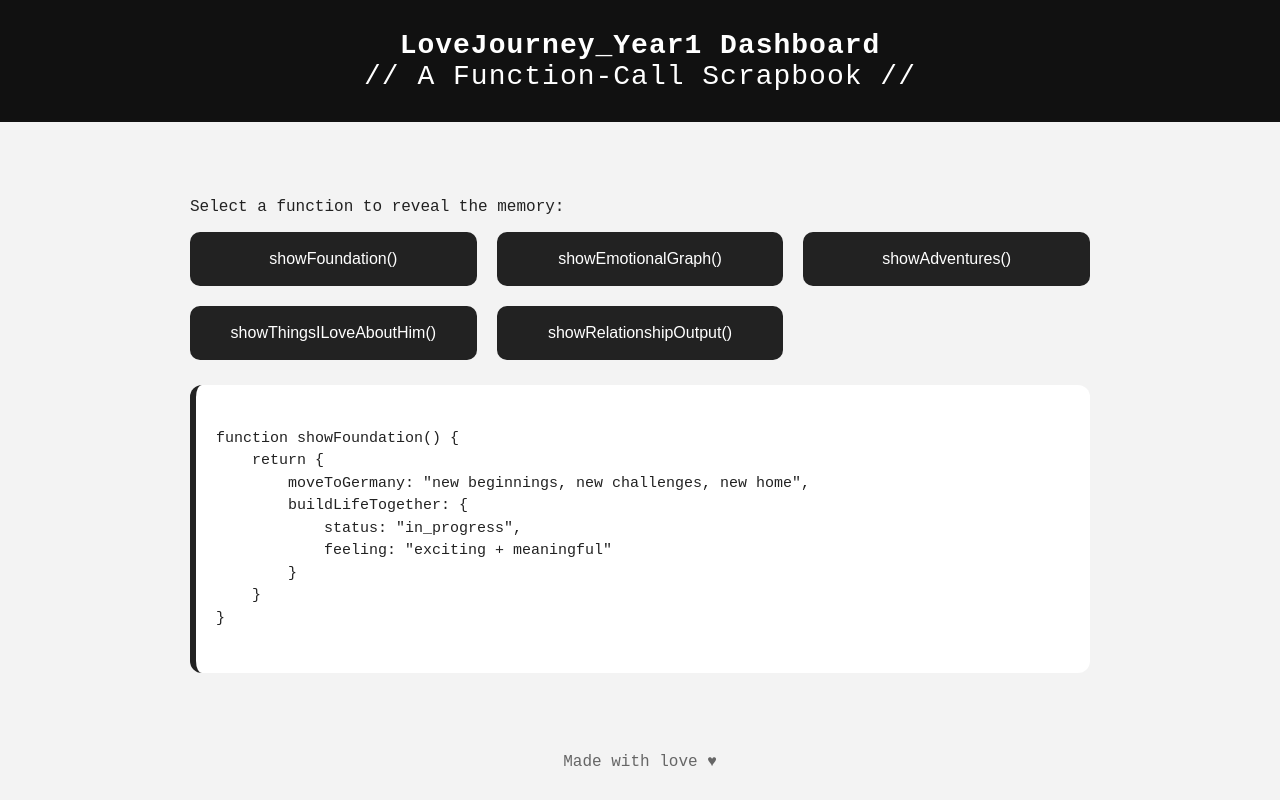
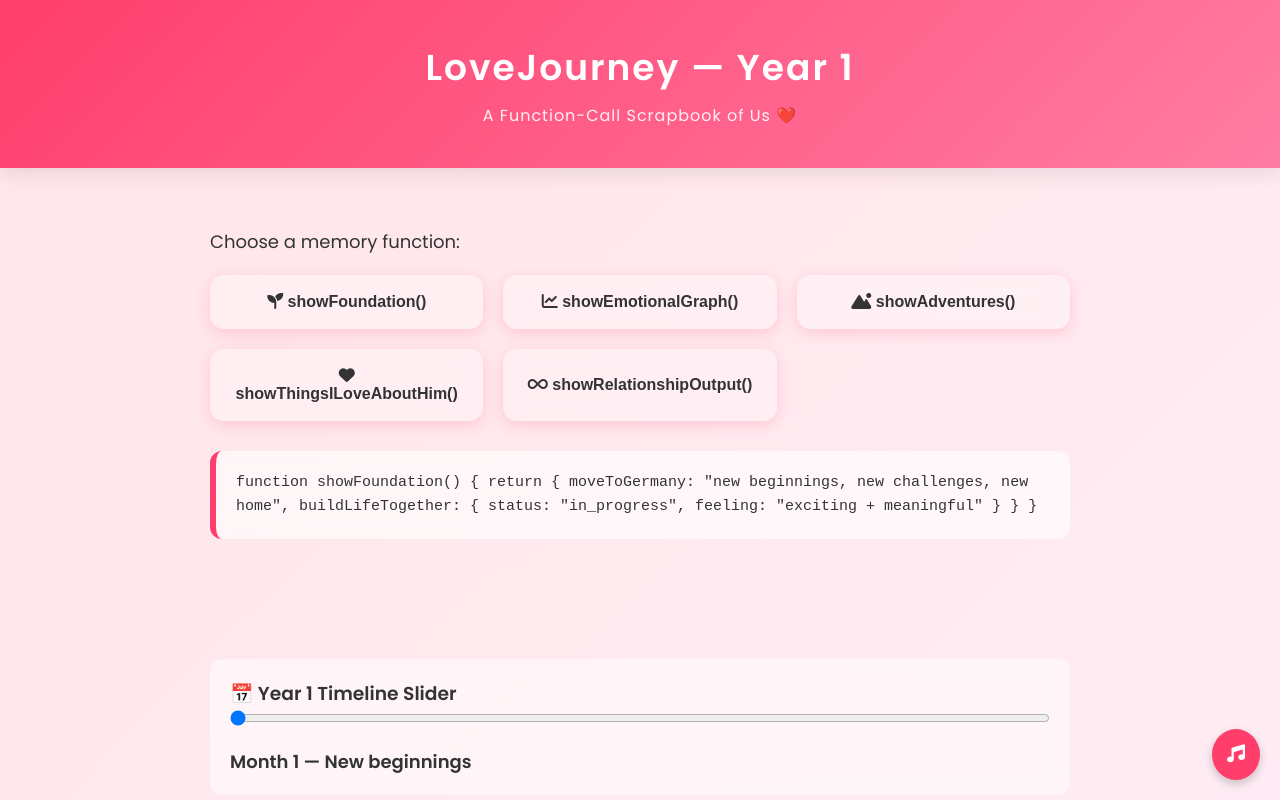
Before and after one commit to on-nesha/infinity_minus_1, a plain HTML site: page index.html in a window 1280 px wide. Both pictures are taken after a click on the button "showFoundation()". Shown: the top 800 px of the page. Drawn offline with Linux system fonts and the light colour scheme.

Commit message:
index.html

```diff
--- a/index.html
+++ b/index.html
@@ -3,179 +3,106 @@
 <head>
 <meta charset="UTF-8">
 <meta name="viewport" content="width=device-width, initial-scale=1.0">
-<title>Anniversary Scrapbook – Function Call Dashboard</title>
+<title>LoveJourney – Anniversary Scrapbook Deluxe</title>
+<link href="https://fonts.googleapis.com/css2?family=Poppins:wght@300;400;600&display=swap" rel="stylesheet">
+<link rel="stylesheet" href="https://cdnjs.cloudflare.com/ajax/libs/font-awesome/6.5.0/css/all.min.css">
 <style>
+* { box-sizing: border-box; margin: 0; padding: 0; }
 body {
-        font-family: "Roboto Mono", monospace;
-        background: #f3f3f3;
-        margin: 0;
-        padding: 0;
-        color: #222;
+    font-family: "Poppins", sans-serif;
+    background: linear-gradient(135deg, #ffe6e9, #ffeef8);
+    min-height: 100vh;
+    padding-bottom: 80px;
+    overflow-x: hidden;
+    color: #333;
 }
-
-    header {
-        background: #111;
-        color: white;
-        text-align: center;
-        padding: 30px 20px;
-        font-size: 28px;
-        letter-spacing: 1px;
-    }
-
-    .container {
-        max-width: 900px;
-        margin: 40px auto;
-        padding: 20px;
-    }
-
-    .button-grid {
-        display: grid;
-        grid-template-columns: repeat(auto-fit, minmax(260px, 1fr));
-        gap: 20px;
-    }
-
-    button {
-        padding: 18px;
-        font-size: 16px;
-        cursor: pointer;
-        border-radius: 10px;
-        border: none;
-        background: #222;
-        color: white;
-        transition: 0.2s ease;
-    }
-
-    button:hover {
-        background: #444;
-        transform: translateY(-2px);
-    }
-
-    .panel {
-        background: white;
-        padding: 20px;
-        border-radius: 12px;
-        margin-top: 25px;
-        border-left: 6px solid #222;
-        display: none;
-        white-space: pre-wrap;
-        line-height: 1.5;
-        font-size: 15px;
-    }
-
-    footer {
-        margin-top: 40px;
-        text-align: center;
-        padding: 20px;
-        color: #666;
-    }
+/* Floating Hearts */
+.heart { position: fixed; width: 12px; height: 12px; background: rgba(255, 80, 120, 0.7); transform: rotate(45deg); animation: float 6s linear infinite; border-radius: 2px; z-index: 0; }
+.heart::before, .heart::after { content: ""; position: absolute; width: 12px; height: 12px; background: inherit; border-radius: 50%; }
+.heart::before { top: -6px; left: 0; }
+.heart::after { left: -6px; top: 0; }
+@keyframes float { 0% { transform: translateY(0) rotate(45deg); opacity: 1; } 100% { transform: translateY(-120vh) rotate(45deg); opacity: 0; }}
+header { text-align: center; padding: 40px 20px; color: white; background: linear-gradient(135deg, #ff3e6c, #ff7ca3); box-shadow: 0 4px 20px rgba(0,0,0,0.1); margin-bottom: 40px; z-index: 10; position: relative; }
+header h1 { font-size: 36px; font-weight: 600; letter-spacing: 2px; }
+header p { margin-top: 8px; font-size: 16px; opacity: 0.9; letter-spacing: 1px; }
+.container { max-width: 900px; margin: auto; padding: 20px; position: relative; z-index: 10; }
+.button-grid { display: grid; grid-template-columns: repeat(auto-fit, minmax(260px, 1fr)); gap: 20px; margin-bottom: 30px; }
+button { padding: 18px; font-size: 16px; cursor: pointer; border-radius: 14px; border: none; background: rgba(255,255,255,0.3); backdrop-filter: blur(10px); color: #333; font-weight: 600; transition: 0.3s ease; box-shadow: 0 4px 15px rgba(255,70,110,0.2); }
+button:hover { transform: translateY(-5px); box-shadow: 0 8px 25px rgba(255,70,110,0.35); background: rgba(255,255,255,0.45); }
+.panel { background: rgba(255,255,255,0.6); backdrop-filter: blur(10px); padding: 0 20px; border-radius: 12px; border-left: 6px solid #ff3e6c; margin-top: 20px; overflow: hidden; max-height: 0; opacity: 0; transition: all 0.5s ease; white-space: pre-wrap; line-height: 1.6; font-size: 15px; font-family: "Roboto Mono", monospace; }
+.panel.open { padding: 20px; max-height: 600px; opacity: 1; }
+/* Timeline */
+.timeline { margin: 40px 0; padding: 20px; background: rgba(255,255,255,0.5); border-radius: 12px; backdrop-filter: blur(8px); }
+.timeline input { width: 100%; }
+.timeline-output { margin-top: 15px; font-size: 18px; font-weight: 600; }
+/* Gallery */
+.gallery { display: grid; grid-template-columns: repeat(auto-fit, minmax(200px, 1fr)); gap: 15px; margin-top: 20px; }
+.gallery img { width: 100%; border-radius: 12px; box-shadow: 0 4px 15px rgba(0,0,0,0.15); }
+/* Chat Log */
+.chat-box { margin-top: 30px; background: rgba(255,255,255,0.6); padding: 20px; border-radius: 12px; backdrop-filter: blur(10px); max-height: 300px; overflow-y: auto; }
+.message { margin-bottom: 15px; padding: 12px 16px; border-radius: 12px; max-width: 70%; }
+.me { background: #ff8fb8; color: white; margin-left: auto; }
+.him { background: #fff; color: #333; border: 1px solid #ddd; }
+footer { text-align: center; margin-top: 40px; color: #555; font-size: 14px; }
+.music-btn { position: fixed; bottom: 20px; right: 20px; background: #ff3e6c; color: white; border: none; padding: 15px; border-radius: 50%; cursor: pointer; font-size: 18px; box-shadow: 0 4px 10px rgba(0,0,0,0.2); }
 </style>
 </head>
 <body>
-
+<script>
+for (let i = 0; i < 25; i++) { const heart = document.createElement("div"); heart.className = "heart"; heart.style.left = Math.random() * 100 + "vw"; heart.style.animationDuration = 4 + Math.random() * 4 + "s"; heart.style.opacity = Math.random(); heart.style.transform = `scale(${Math.random() * 0.8 + 0.4}) rotate(45deg)`; document.body.appendChild(heart);}
+</script>
 <header>
-    <strong>LoveJourney_Year1 Dashboard</strong><br>
-    // A Function-Call Scrapbook //
+<h1>LoveJourney — Year 1</h1>
+<p>A Function-Call Scrapbook of Us ❤️</p>
 </header>
-
 <div class="container">
-
-    <p>Select a function to reveal the memory:</p>
-
+<p style="margin-bottom: 20px; font-size: 18px;">Choose a memory function:</p>
 <div class="button-grid">
-        <button onclick="togglePanel('foundation')">showFoundation()</button>
-        <button onclick="togglePanel('emotions')">showEmotionalGraph()</button>
-        <button onclick="togglePanel('adventures')">showAdventures()</button>
-        <button onclick="togglePanel('loveAboutHim')">showThingsILoveAboutHim()</button>
-        <button onclick="togglePanel('output')">showRelationshipOutput()</button>
+<button onclick="togglePanel('foundation')"><i class="fa-solid fa-seedling"></i> showFoundation()</button>
+<button onclick="togglePanel('emotions')"><i class="fa-solid fa-chart-line"></i> showEmotionalGraph()</button>
+<button onclick="togglePanel('adventures')"><i class="fa-solid fa-mountain-sun"></i> showAdventures()</button>
+<button onclick="togglePanel('love')"><i class="fa-solid fa-heart"></i> showThingsILoveAboutHim()</button>
+<button onclick="togglePanel('output')"><i class="fa-solid fa-infinity"></i> showRelationshipOutput()</button>
 </div>
-
-    <!-- Panels -->
-
-    <div id="foundation" class="panel">
-function showFoundation() {
-    return {
-        moveToGermany: "new beginnings, new challenges, new home",
-        buildLifeTogether: {
-            status: "in_progress",
-            feeling: "exciting + meaningful"
-        }
-    }
-}
+<div id="foundation" class="panel">function showFoundation() { return { moveToGermany: "new beginnings, new challenges, new home", buildLifeTogether: { status: "in_progress", feeling: "exciting + meaningful" } } }
 </div>
-
-    <div id="emotions" class="panel">
-function showEmotionalGraph() {
-    return {
-        uglyFights: {
-            occurred: "yes (we’re human!)",
-            effect: "we learned, adapted, and grew stronger"
-        },
-        awesomeMoments: {
-            description: "so many beautiful memories",
-            effect: "deepened our love in every direction"
-        }
-    }
-}
+<div id="emotions" class="panel">function showEmotionalGraph() { return { uglyFights: { occurred: "yes (we’re human!)", effect: "we learned, adapted, and grew stronger" }, awesomeMoments: { description: "so many beautiful memories", effect: "deepened our love in every direction" } } }
 </div>
-
-    <div id="adventures" class="panel">
-function showAdventures() {
-    return {
-        alpsHike: {
-            feelings: ["proud", "exhausted", "connected"]
-        },
-        dresdenBikeTrail: "peaceful, scenic, unforgettable",
-        nepalHoneymoon: {
-            trek: "Mardi Himal Base Camp",
-            feelings: ["magic", "awe", "so much love"]
-        }
-    }
-}
+<div id="adventures" class="panel">function showAdventures() { return { alpsHike: { feelings: ["proud", "exhausted", "connected"] }, dresdenBikeTrail: "peaceful, scenic, unforgettable", nepalHoneymoon: { trek: "Mardi Himal Base Camp", feelings: ["magic", "awe", "so much love"] } } }
 </div>
-
-    <div id="loveAboutHim" class="panel">
-function showThingsILoveAboutHim() {
-    return {
-        foodPassion: "gorur mangsho = his ultimate comfort joy",
-        startupPassion: "I admire his brilliance and dedication",
-        cookingForMe: [
-            "my heart melts",
-            "my soul feels at home",
-            "my stomach is VERY happy"
-        ]
-    }
-}
+<div id="love" class="panel">function showThingsILoveAboutHim() { return { foodPassion: "gorur mangsho = his ultimate comfort joy", startupPassion: "I admire his brilliance and dedication", cookingForMe: ["my heart melts", "my soul feels at home", "my stomach is VERY happy"] } }
 </div>
-
-    <div id="output" class="panel">
-function showRelationshipOutput() {
-    return {
-        relationshipStatus: "real, imperfect, growing, beautiful",
-        connection: "stronger than ever",
-        prediction_Year2: "more adventures, more love, more us"
-    }
-}
+<div id="output" class="panel">function showRelationshipOutput() { return { relationshipStatus: "real, imperfect, growing, beautiful", connection: "stronger than ever", prediction_Year2: "more adventures, more love, more us" } }
 </div>
-
+<div class="timeline">
+<h3>📅 Year 1 Timeline Slider</h3>
+<input type="range" min="1" max="12" value="1" oninput="updateTimeline(this.value)">
+<div class="timeline-output" id="timeline-output">Month 1 — New beginnings</div>
 </div>
-
-<footer>
-    Made with love ♥
-</footer>
-
+<h3>📸 Photo Gallery</h3>
+<div class="gallery">
+<img src="https://picsum.photos/300?1">
+<img src="https://picsum.photos/300?2">
+<img src="https://picsum.photos/300?3">
+<img src="https://picsum.photos/300?4">
+</div>
+<h3 style="margin-top:30px;">💬 Chat-Style Memory Log</h3>
+<div class="chat-box" id="chat-box"></div>
+<button style="margin-top:10px;" onclick="addMemory()">Add Random Memory</button>
+<h3 style="margin-top:30px;">🔮 Year 2 Prediction Generator</h3>
+<button onclick="generatePrediction()">Generate Prediction</button>
+<p id="prediction" style="margin-top:10px; font-size:18px; font-weight:600;"></p>
+</div>
+<footer>Made with love, always ❤️</footer>
+<audio id="bg-music" loop src="https://www.bensound.com/bensound-music/bensound-romantic.mp3"></audio>
+<button class="music-btn" onclick="toggleMusic()"><i class="fa-solid fa-music"></i></button>
 <script>
-function togglePanel(id) {
-    const panel = document.getElementById(id);
-
-    // Close others
-    document.querySelectorAll('.panel').forEach(p => {
-        if (p !== panel) p.style.display = 'none';
-    });
-
-    // Toggle selected
-    panel.style.display = panel.style.display === 'block' ? 'none' : 'block';
-}
+function togglePanel(id){ const p=document.getElementById(id); document.querySelectorAll('.panel').forEach(x=>{if(x!==p)x.classList.remove('open')}); p.classList.toggle('open'); }
+function updateTimeline(v){ const m=["New beginnings","Cozy routines","Exploring Germany","First big adventure","Deep talks","Bond strengthening","Summer love","Growth and healing","Travel dreams","Holiday magic","Warm winter","Year complete"]; document.getElementById('timeline-output').innerText=`Month ${v} — ${m[v-1]}`; }
+const chat=document.getElementById("chat-box"); const memories=["I love you more today than yesterday ❤️","Remember our hike? We conquered it together!","Your cooking = my happiness","That night we laughed for hours","You hugged me when I needed it most" ];
+function addMemory(){ const msg=document.createElement("div"); msg.className=Math.random()>0.5?"message me":"message him"; msg.innerText=memories[Math.floor(Math.random()*memories.length)]; chat.appendChild(msg); chat.scrollTop=chat.scrollHeight; }
+function generatePrediction(){ const p=["We’ll travel somewhere breathtaking","Your startup will grow bigger","Our love will deepen even more","We’ll start a new tradition","Another unforgettable adventure awaits"]; document.getElementById('prediction').innerText=p[Math.floor(Math.random()*p.length)]; }
+function toggleMusic(){ const m=document.getElementById("bg-music"); m.paused?m.play():m.pause(); }
 </script>
-
 </body>
 </html>
```
Lines whose indentation alone changed are shown as unchanged.
